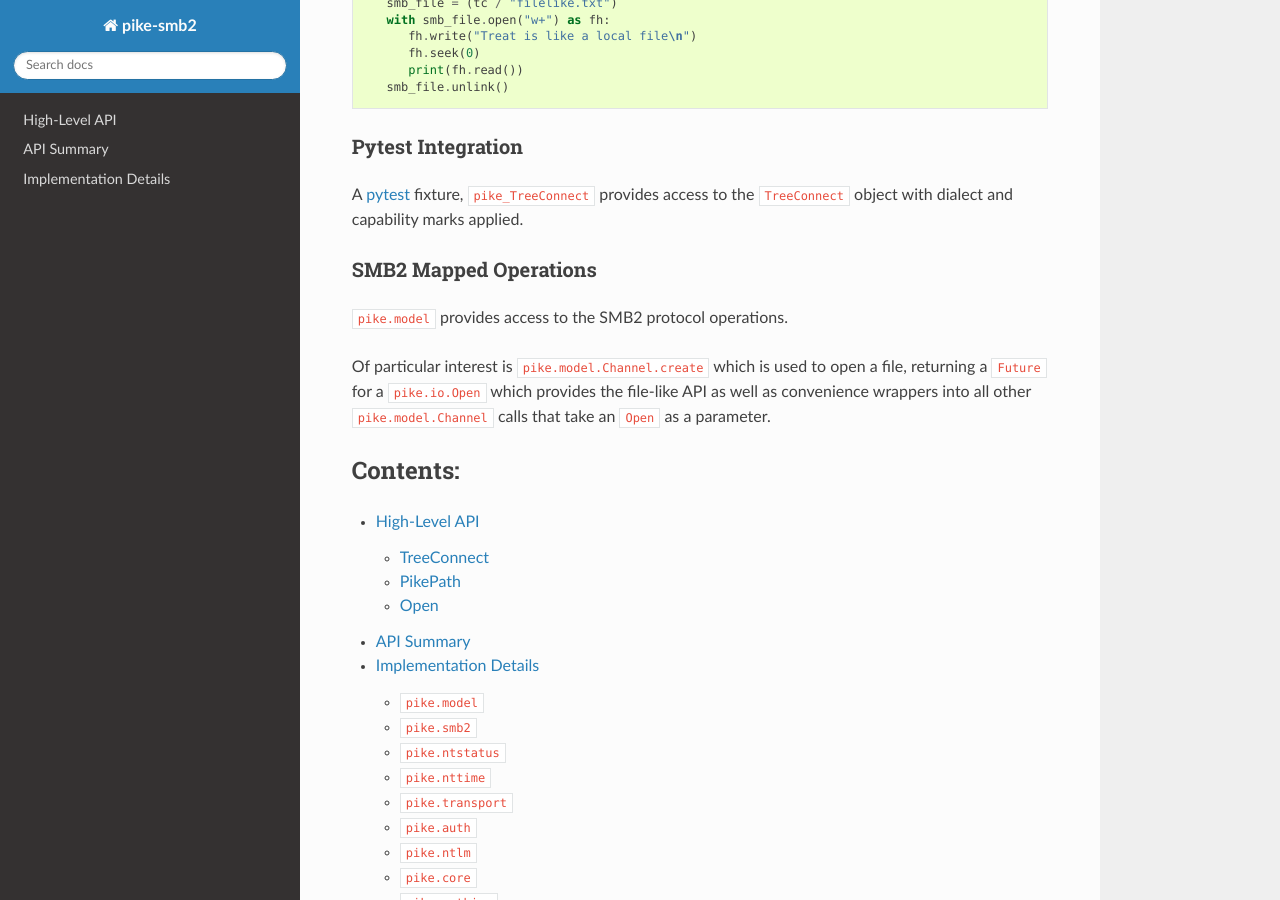
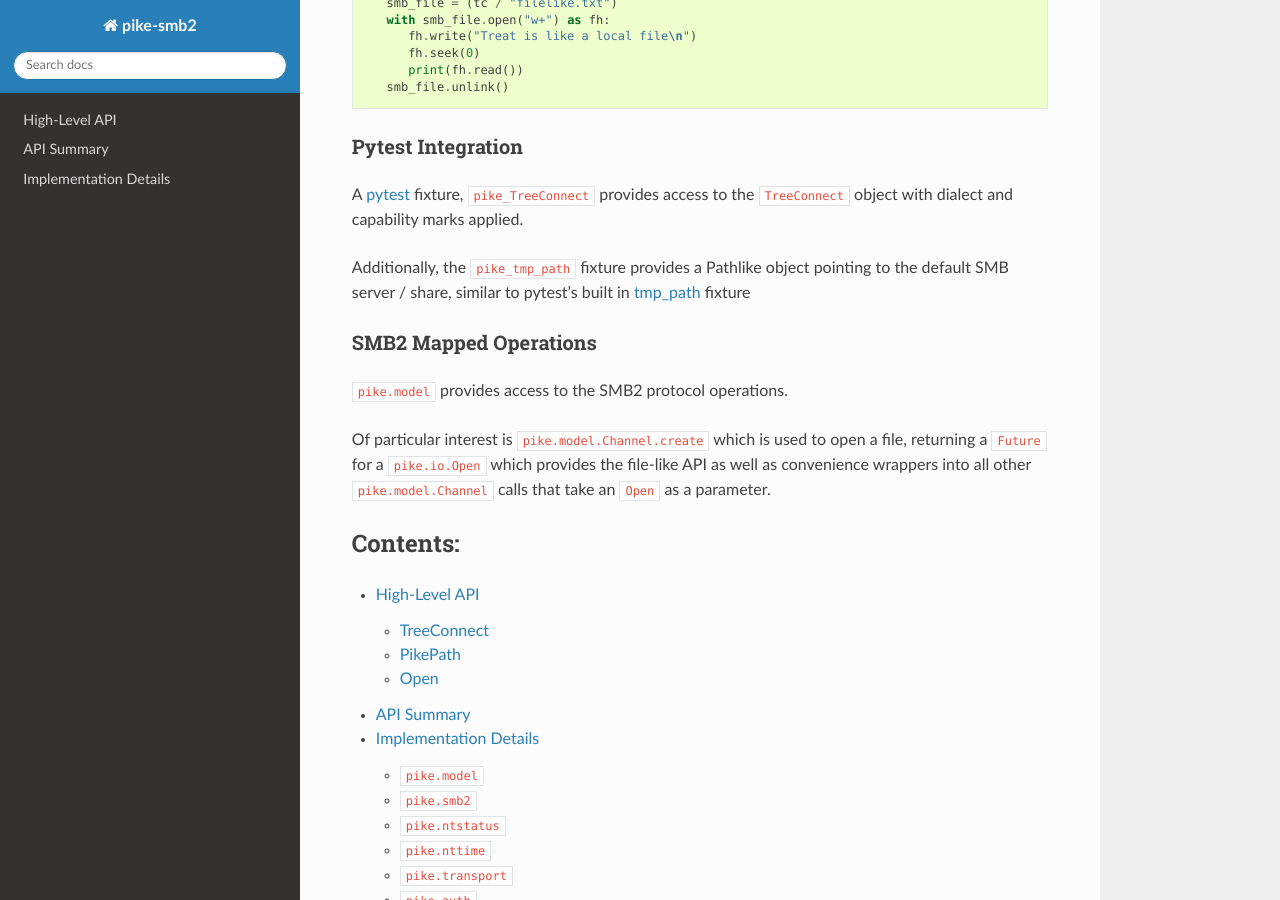
Before and after one commit to emc-isilon/pike, a Sphinx documentation site: the page built from doc/source/index.rst, in a window 1280 px wide and 900 px high, scrolled down 1610 px. Built offline with Sphinx 7.4.7 and the Read the Docs theme 2.0.0, drawn with Linux system fonts in a browser that asks for light colours.

Commit message:
docs: index: mention `pike_tmp_path` fixture

```diff
--- a/doc/source/index.rst
+++ b/doc/source/index.rst
@@ -102,6 +102,11 @@ Pytest Integration
 A `pytest <https://docs.pytest.org/en/stable/>`_ fixture, ``pike_TreeConnect`` provides
 access to the ``TreeConnect`` object with dialect and capability marks applied.
 
+Additionally, the ``pike_tmp_path`` fixture provides a Pathlike object pointing
+to the default SMB server / share, similar to pytest's built in
+`tmp_path <https://docs.pytest.org/en/stable/tmpdir.html#the-tmp-path-fixture>`_
+fixture
+
 SMB2 Mapped Operations
 ======================
 
```
